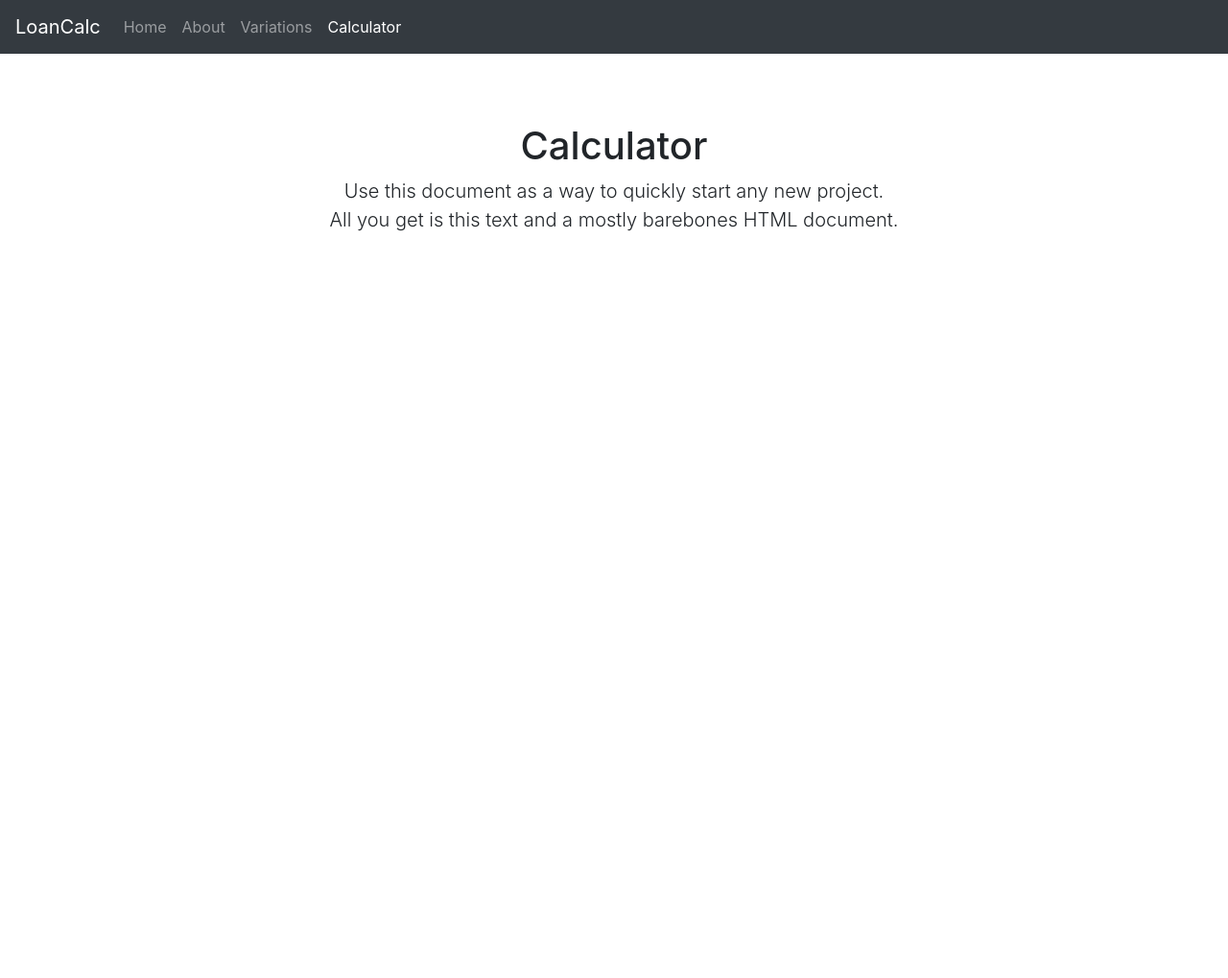
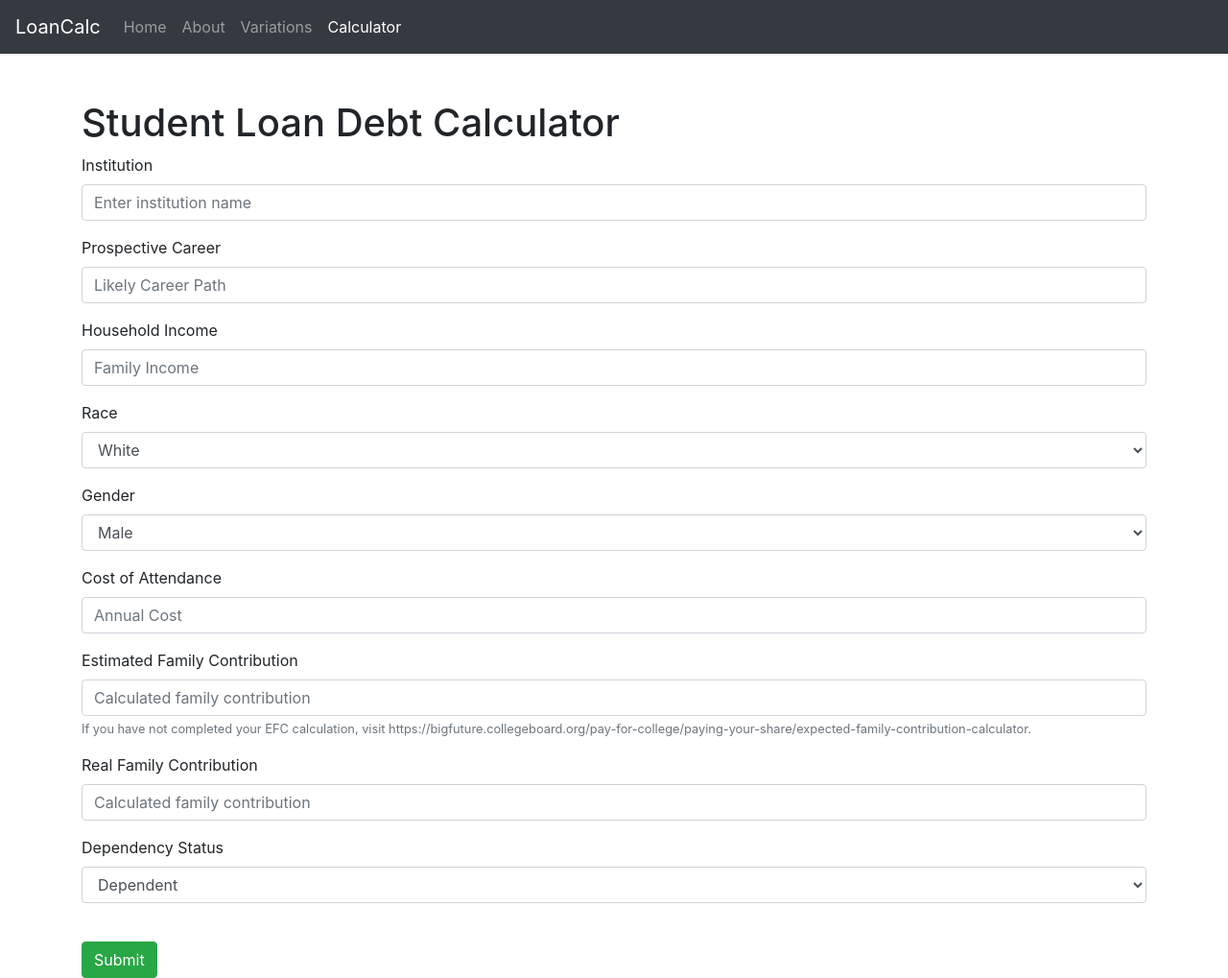
Before and after one commit to ayogik/edd-loanmodel, a Python web app: template app/templates/calc.html in a window 1280 px wide. Shown: the whole page at 96% size. Before the commit the page ends 241 px from the top, so only its background shows below. Run offline with Jinja, Linux system fonts and the light colour scheme; the template is opened without the code that fills it, so the values that code supplies are empty; some libraries are stand-ins or nearby versions.

Commit message:
Add form to calculator page

```diff
--- a/app/__init__.py
+++ b/app/__init__.py
@@ -1,5 +1,7 @@
 from flask import Flask
+from app.config import Config
 
 app = Flask(__name__)
+app.config.from_object(Config)
 
 from app import routes
--- /dev/null
+++ b/app/config.py
@@ -0,0 +1,4 @@
+import os
+
+class Config(object):
+    SECRET_KEY = os.environ.get('SECRET_KEY') or 'you-will-never-guess'
--- a/app/templates/calc.html
+++ b/app/templates/calc.html
@@ -7,7 +7,7 @@
     <meta name="author" content="">
     <link rel="icon" href="../static/favicon.ico">
 
-    <title>Starter Template for Bootstrap</title>
+    <title>LoanCalc</title>
 
     <!-- Bootstrap core CSS -->
     <link href="https://stackpath.bootstrapcdn.com/bootstrap/4.3.1/css/bootstrap.min.css" rel="stylesheet">
@@ -43,11 +43,81 @@
     </nav>
 
     <main role="main" class="container">
+      <br>
+      <h1>Student Loan Debt Calculator</h1>
+      <form action="" method="post" novalidate>
+        {{ form.hidden_tag() }}
+        <div class="form-group">
+          <label for="institution">Institution</label>
+          <input type="text" class="form-control" id="institution" name="institution" placeholder="Enter institution name">
+          {% for error in form.institution.errors %}
+            <span style="color: red;">[{{ error }}]</span>
+          {% endfor %}
+        </div>
+        <div class="form-group">
+          <label for="career">Prospective Career</label>
+          <input type="text" class="form-control" id="career" name="career" placeholder="Likely Career Path">
+          {% for error in form.career.errors %}
+            <span style="color: red;">[{{ error }}]</span>
+          {% endfor %}
+        </div>
+        <div class="form-group">
+          <label for="income">Household Income</label>
+          <input type="number" class="form-control" id="income" name="income" placeholder="Family Income">
+          {% for error in form.income.errors %}
+            <span style="color: red;">[{{ error }}]</span>
+          {% endfor %}
+        </div>
+        <div class="form-group">
+          <label for="race">Race</label>
+          <select type="text" class="form-control" id="race" name="race" placeholder="Ethnicity">
+            <option>White</option>
+            <option>African American</option>
+            <option>Asian</option>
+            <option>Hispanic</option>
+            <option>Other</option>
 
-      <div class="starter-template">
-        <h1>Calculator</h1>
-        <p class="lead">Use this document as a way to quickly start any new project.<br> All you get is this text and a mostly barebones HTML document.</p>
-      </div>
+          </select>
+        </div>
+        <div class="form-group">
+          <label for="gender">Gender</label>
+          <select type="text" class="form-control" id="gender" name="gender" placeholder="Enter gender">
+            <option>Male</option>
+            <option>Female</option>
+          </select>
+        </div>
+        <div class="form-group">
+          <label for="cost">Cost of Attendance</label>
+          <input type="number" class="form-control" id="cost" name="cost" placeholder="Annual Cost">
+          {% for error in form.cost.errors %}
+            <span style="color: red;">[{{ error }}]</span>
+          {% endfor %}
+        </div>
+        <div class="form-group">
+          <label for="expected">Estimated Family Contribution</label>
+          <input type="number" class="form-control" id="expected" name="expected" placeholder="Calculated family contribution">
+          <small class="form-text text-muted">If you have not completed your EFC calculation, visit https://bigfuture.collegeboard.org/pay-for-college/paying-your-share/expected-family-contribution-calculator.</small>
+          {% for error in form.expected.errors %}
+            <span style="color: red;">[{{ error }}]</span>
+          {% endfor %}
+        </div>
+        <div class="form-group">
+          <label for="actual">Real Family Contribution</label>
+          <input type="number" class="form-control" id="actual" name="actual" placeholder="Calculated family contribution">
+          {% for error in form.actual.errors %}
+            <span style="color: red;">[{{ error }}]</span>
+          {% endfor %}
+        </div>
+        <div class="form-group">
+          <label for="dependency">Dependency Status</label>
+          <select type="text" class="form-control" id="dependency" name="dependency" placeholder="Enter dependency status">
+            <option>Dependent</option>
+            <option>Independent</option>
+          </select>
+        </div>
+        <br>
+        <button type="submit" class="btn btn-success">Submit</button>
+      </form>
 
     </main><!-- /.container -->
 
```
Also changed, not shown: app/forms.py (added, +14 -0 lines), app/routes.py (+25 -3 lines), app/templates/about.html (+8 -8 lines), 3 other files.
